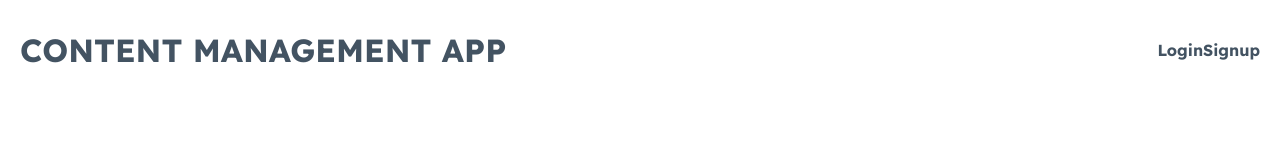
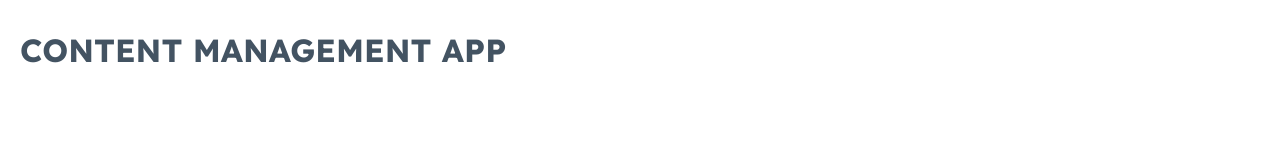
Before and after one commit to rhw-repo/mern-post-app, a React (Create React App) app in the folder frontend/: page /login in a window 1280 px wide. Shown: the top 160 px of the page. Built offline with nearby package versions, Linux system fonts and the light colour scheme.

Commit message:
Removes conditional render redundant btns

```diff
--- a/frontend/src/components/Navbar.js
+++ b/frontend/src/components/Navbar.js
@@ -26,12 +26,6 @@ const Navbar = () => {
                             <button onClick={handleClick}>Log Out</button>
                         </div>
                     )}
-                    {!user && (
-                        <div>
-                            <Link to="/login">Login</Link>
-                            <Link to="/Signup">Signup</Link>
-                        </div>
-                    )}
                 </nav>
             </div>
         </header>
```
